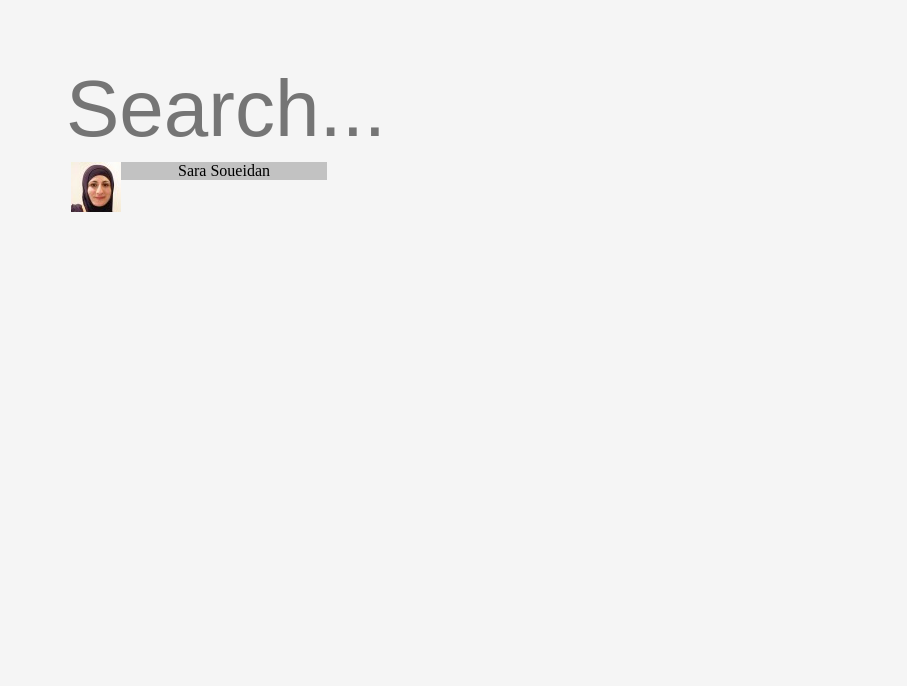
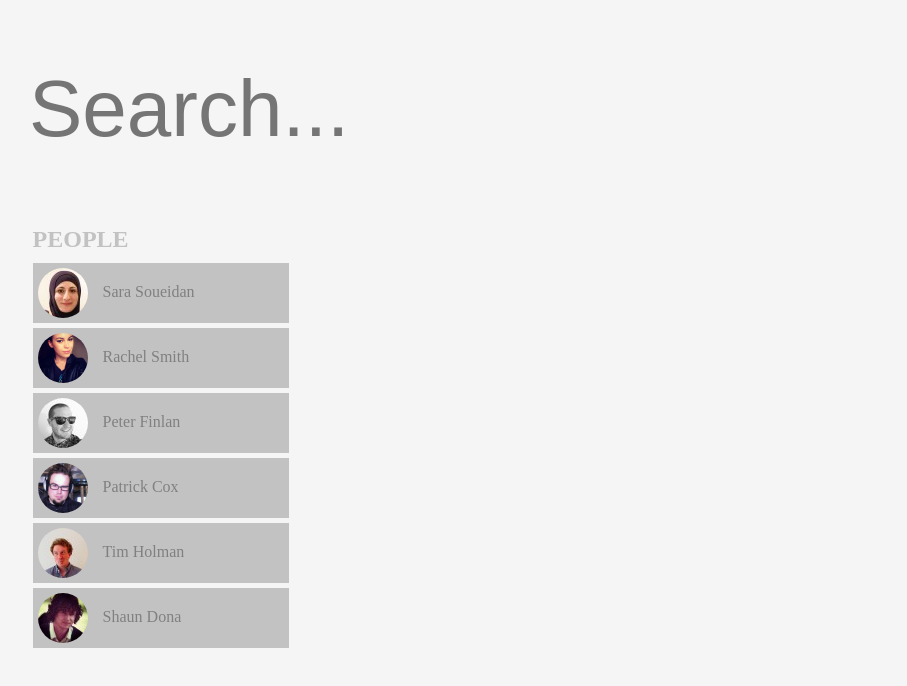
Before and after one commit to borysrohulia/homework, a plain HTML site: page lesson2/bigsearch.html in a window 1280 px wide. Shown: the full height of the page, 121-1028 px from the left. Drawn offline with Linux system fonts and the light colour scheme.

Commit message:
make left column

```diff
--- a/lesson2/bigsearch.html
+++ b/lesson2/bigsearch.html
@@ -18,9 +18,30 @@
     <!-- there are blocks -->
     <article>
         <!-- left blocks -->
+        <h2>PEOPLE</h2>
         <div class="left">
-            <img src="avatars/SaraSoueidan.jpeg" align="left">
-            <p align="center">Sara Soueidan</p>
+            <img src="avatars/SaraSoueidan.jpeg" align="left" id="smallimg">
+            <p>Sara Soueidan</p>
+        </div>
+        <div class="left">
+            <img src="avatars/RachelSmith.png" align="left" id="smallimg">
+            <p>Rachel Smith</p>
+        </div>
+        <div class="left">
+            <img src="avatars/PeterFinlan.jpeg" align="left" id="smallimg">
+            <p>Peter Finlan</p>
+        </div>
+        <div class="left">
+            <img src="avatars/PatrickCox.png" align="left" id="smallimg">
+            <p>Patrick Cox</p>
+        </div>
+        <div class="left">
+            <img src="avatars/TimHolman.jpeg" align="left" id="smallimg">
+            <p>Tim Holman</p>
+        </div>
+        <div class="left">
+            <img src="avatars/ShaunDona.jpeg" align="left" id="smallimg">
+            <p>Shaun Dona</p>
         </div>
         <!-- center blocks -->
         <div class="center">
--- a/lesson2/style.css
+++ b/lesson2/style.css
@@ -12,7 +12,7 @@ header{
     display: inline-block;
 }
 form{
-    margin-left: 15%;
+    margin-left: 12%;
     margin-top: 5%;
     display: inline-block;
     width: 40%;
@@ -39,9 +39,34 @@ input {
 }
 
 /* styles for blocks */
+h2{
+    margin-top: 5%;
+    margin-bottom: 10px;
+    margin-left: 12%;
+    display: inline-block;
+    width: 20%;
+    color: #c2c2c2;
+}
 .left {
     width: 20%;
-    height: 50%;
+    height: 60px;
     background-color: #c2c2c2;
-    margin-left: 15%;
+    margin-left: 12%;
+    margin-bottom: 5px;
 }
+
+#smallimg {
+    border-radius: 100px;;
+    padding: 5px;
+}
+
+p {
+    margin-left: 70px;
+    margin-top: 20px;
+    position: absolute;
+    color: grey;
+}
+
+p:hover {
+    color: red;
+}
```
